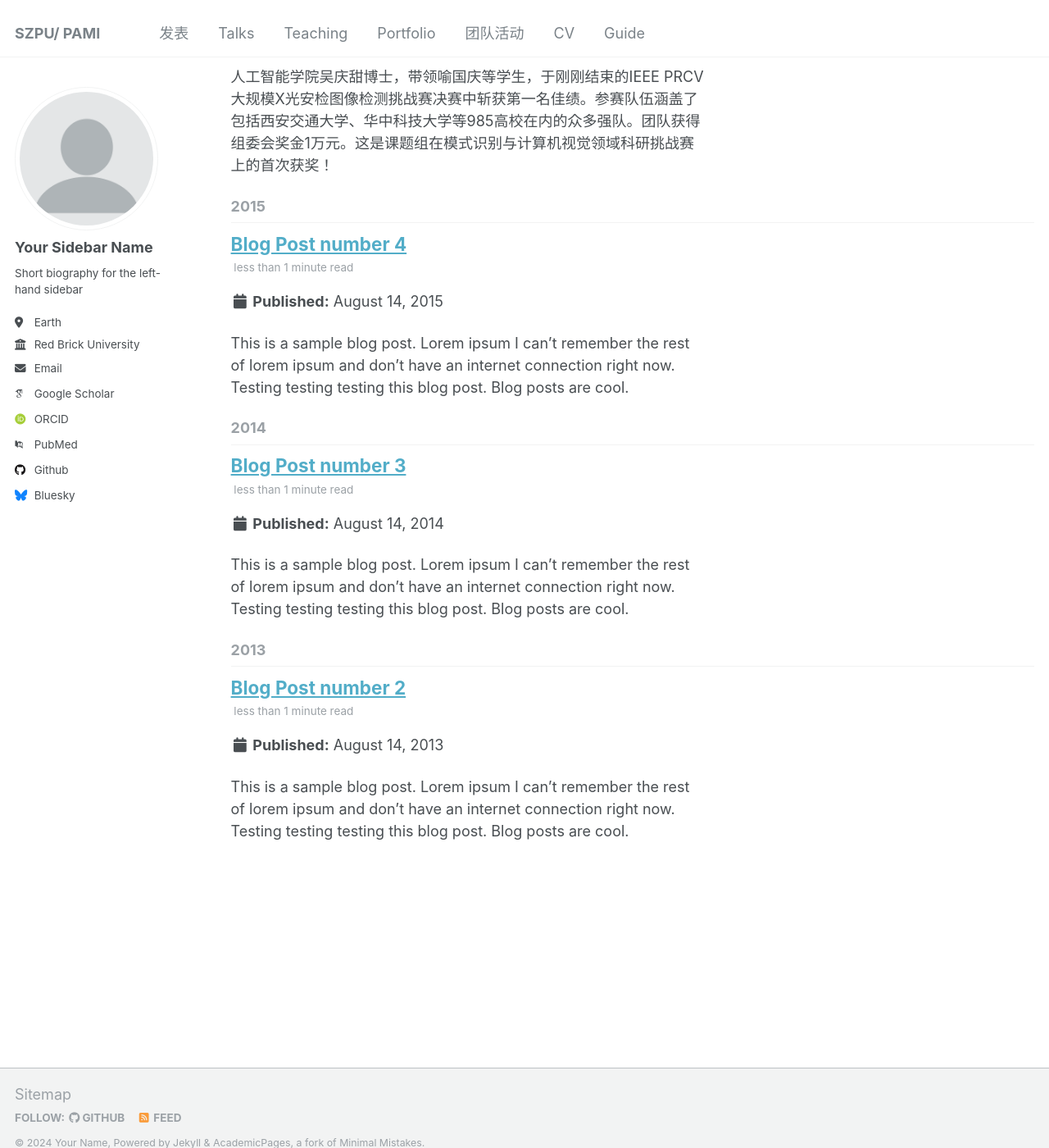
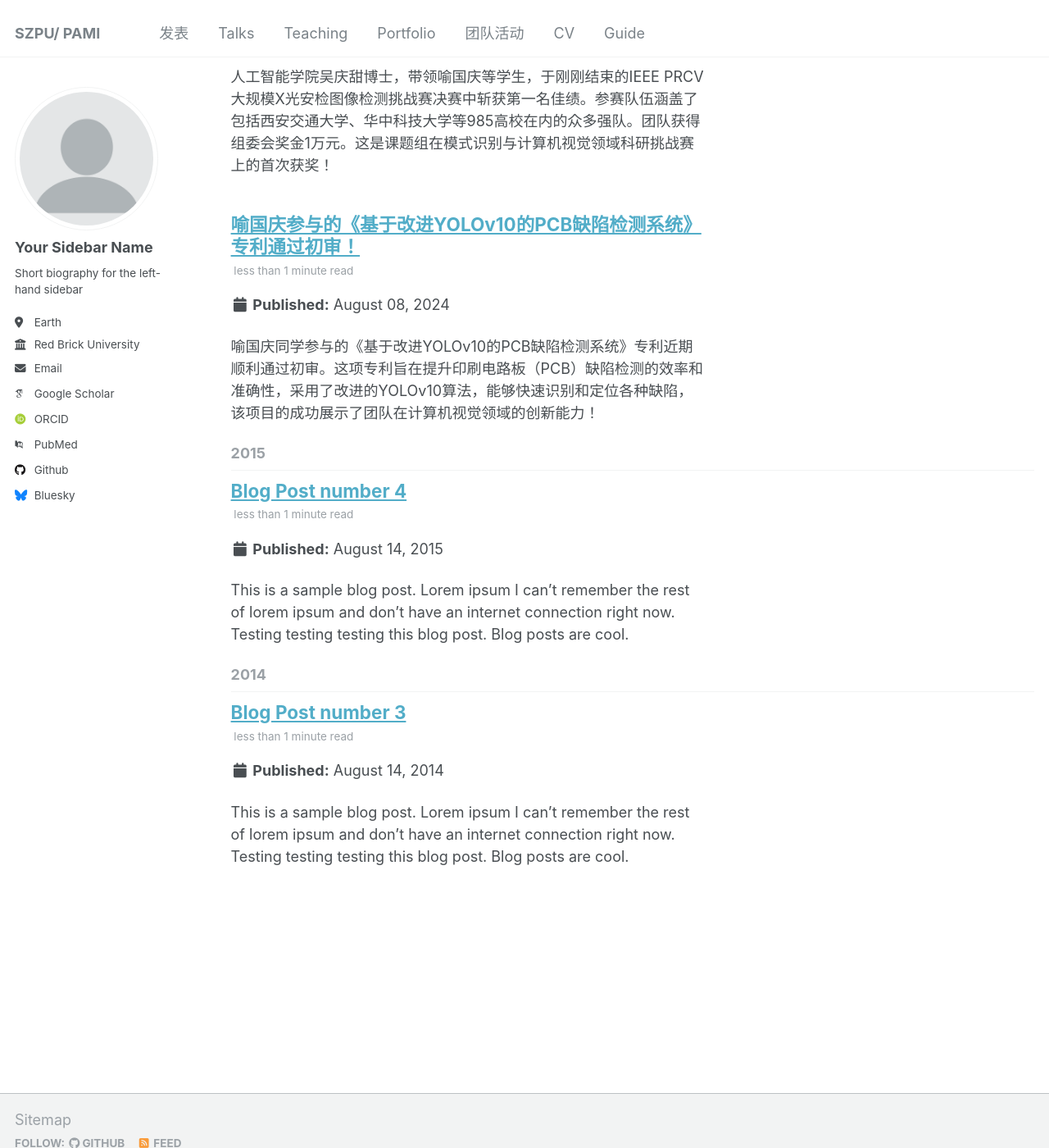
Before and after one commit to shaojiwan/academic.com, a Jekyll site: the page built from _pages/year-archive.html, in a window 1280 px wide and 1400 px high, scrolled down 514 px. Shown: the whole window at 82% size. Built offline with Jekyll 4.4.1, drawn with Linux system fonts in a browser that asks for light colours; some web fonts are replaced.

Commit message:
Update 2024-08-08-blog.md

```diff
--- a/_posts/2013-08-14-blog-post-2.md
+++ b/_posts/2013-08-14-blog-post-2.md
@@ -1,20 +1,16 @@
 ---
-title: 'Blog Post number 2'
-date: 2013-08-14
-permalink: /posts/2013/08/blog-post-2/
+title: '喻国庆参与的《基于改进YOLOv10的PCB缺陷检测系统》专利通过初审！'
+date: 2024-8-8
+permalink: /posts/2020/8-8/blog/
 tags:
-  - cool posts
-  - category1
-  - category2
+  - 专利
 ---
 
-This is a sample blog post. Lorem ipsum I can't remember the rest of lorem ipsum and don't have an internet connection right now. Testing testing testing this blog post. Blog posts are cool.
+喻国庆同学参与的《基于改进YOLOv10的PCB缺陷检测系统》专利近期顺利通过初审。这项专利旨在提升印刷电路板（PCB）缺陷检测的效率和准确性，采用了改进的YOLOv10算法，能够快速识别和定位各种缺陷，该项目的成功展示了团队在计算机视觉领域的创新能力！
 
-Headings are cool
-======
+<br/><img src='/resources/prcv.jpg'>
 
-You can have many headings
-======
 
-Aren't headings cool?
+
+欢迎关注SZPU-PAMI！
 ------
```
